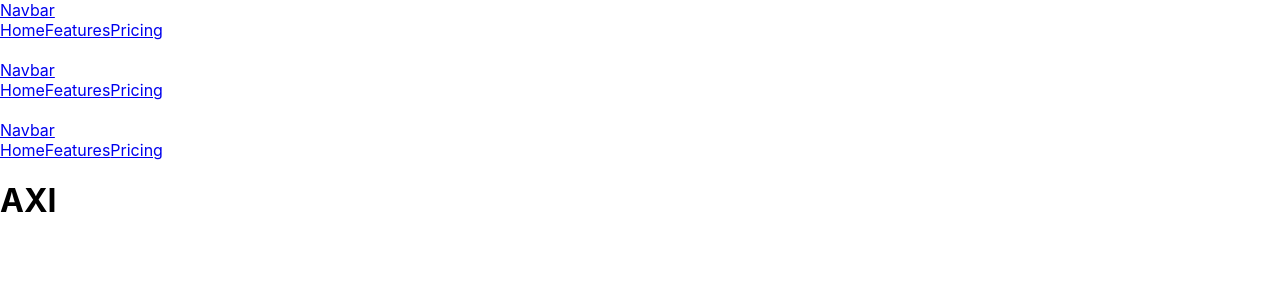
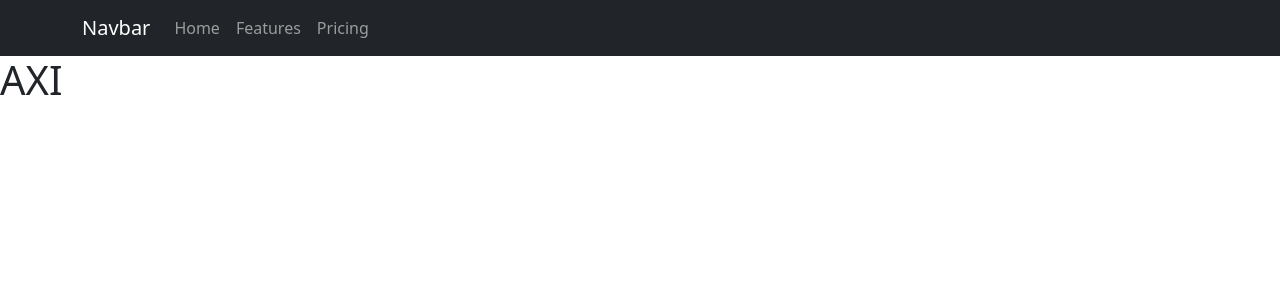
Before and after one commit to JaspervRiel/AxiProgram, a React (Create React App) app in the folder Frontend/axi/: page / in a window 1280 px wide. Shown: the top 300 px of the page. Built offline with nearby package versions, Linux system fonts and the light colour scheme.

Commit message:
Navbar Fixed with stylesheet

```diff
--- a/Frontend/axi/package.json
+++ b/Frontend/axi/package.json
@@ -6,7 +6,7 @@
     "@testing-library/jest-dom": "^5.16.5",
     "@testing-library/react": "^13.4.0",
     "@testing-library/user-event": "^13.5.0",
-    "bootstrap": "^5.1.3",
+    "bootstrap": "^5.2.1",
     "react": "^18.2.0",
     "react-bootstrap": "^2.5.0",
     "react-dom": "^18.2.0",
--- a/Frontend/axi/src/Components/Navbar.js
+++ b/Frontend/axi/src/Components/Navbar.js
@@ -4,31 +4,10 @@
 
 function ColorSchemesExample() {
   return (
+
     <>
+    <link rel="stylesheet" href="https://cdn.jsdelivr.net/npm/bootstrap@5.1.3/dist/css/bootstrap.min.css" integrity="sha384-1BmE4kWBq78iYhFldvKuhfTAU6auU8tT94WrHftjDbrCEXSU1oBoqyl2QvZ6jIW3" crossorigin="anonymous"></link>
       <Navbar bg="dark" variant="dark">
-        <Container>
-          <Navbar.Brand href="#home">Navbar</Navbar.Brand>
-          <Nav className="me-auto">
-            <Nav.Link href="#home">Home</Nav.Link>
-            <Nav.Link href="#features">Features</Nav.Link>
-            <Nav.Link href="#pricing">Pricing</Nav.Link>
-          </Nav>
-        </Container>
-      </Navbar>
-      <br />
-      <Navbar bg="primary" variant="dark">
-        <Container>
-          <Navbar.Brand href="#home">Navbar</Navbar.Brand>
-          <Nav className="me-auto">
-            <Nav.Link href="#home">Home</Nav.Link>
-            <Nav.Link href="#features">Features</Nav.Link>
-            <Nav.Link href="#pricing">Pricing</Nav.Link>
-          </Nav>
-        </Container>
-      </Navbar>
-
-      <br />
-      <Navbar bg="light" variant="light">
         <Container>
           <Navbar.Brand href="#home">Navbar</Navbar.Brand>
           <Nav className="me-auto">
```
Also changed, not shown: 1 other file (tests, documents, lock files or other folders).
